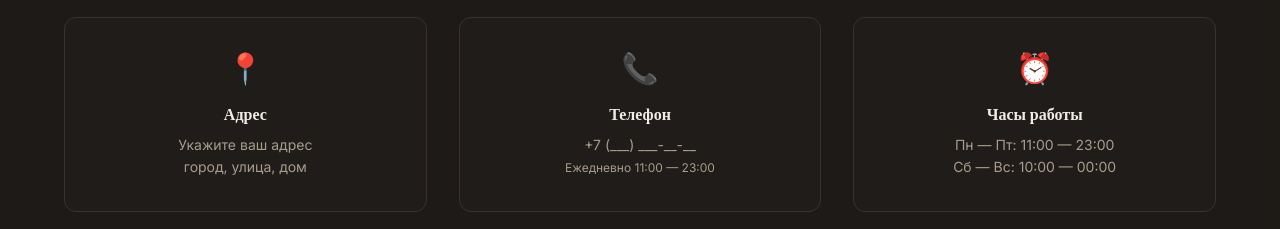
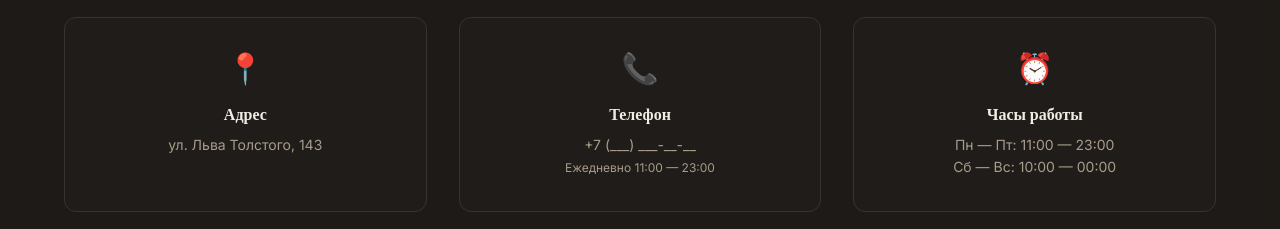
Before and after one commit to pr-poehali-dev/quantum-compute-initiative-9, a React (Vite) app: page / in a window 1280 px wide. Shown: the part 3880-4109 px from the top of the page. Built offline with nearby package versions, Linux system fonts and the light colour scheme.

Commit message:
fix: Tolstoy Street 143 address

```diff
--- a/src/components/ContactsSection.tsx
+++ b/src/components/ContactsSection.tsx
@@ -15,8 +15,7 @@ const ContactsSection = () => {
             <div className="text-3xl mb-4">📍</div>
             <h3 className="font-display font-semibold text-foreground mb-2">Адрес</h3>
             <p className="text-muted-foreground text-sm leading-relaxed">
-              Укажите ваш адрес<br />
-              город, улица, дом
+              ул. Льва Толстого, 143
             </p>
           </div>
           <div className="text-center p-8 rounded-xl border border-border bg-card hover:border-primary/40 transition-all duration-300">
```
